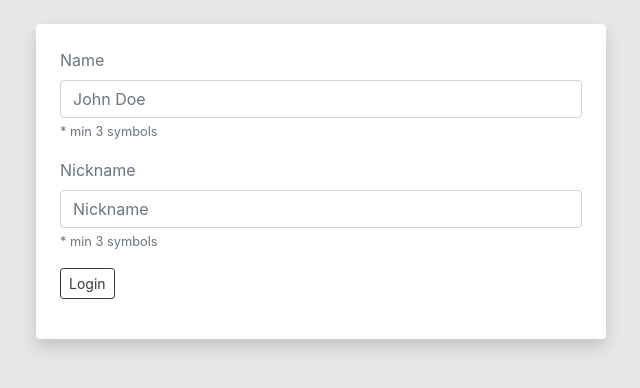
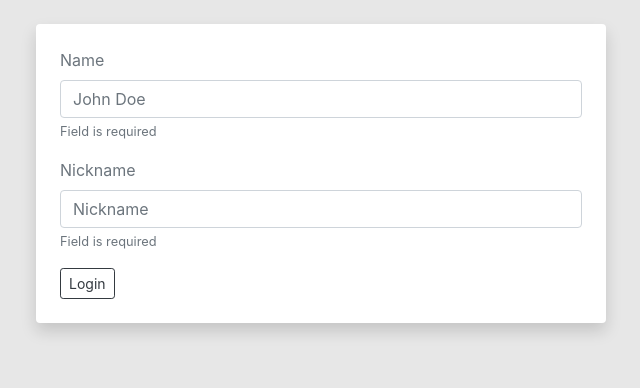
Before and after one commit to rubyqorn/ws-chat-front-implementation, a Vue app: page /#/login in a window 1280 px wide. Shown: the top 388 px of the page, without its empty margins (319-959 px from the left). Built offline with nearby package versions, Linux system fonts and the light colour scheme.

Commit message:
Login fields validation using Vuelidate plugin

```diff
--- a/package.json
+++ b/package.json
@@ -25,6 +25,7 @@
     "popper.js": "^1.16.1",
     "vue": "^2.6.12",
     "vue-router": "^3.4.5",
+    "vuelidate": "^0.7.5",
     "vuex": "^3.5.1",
     "webpack-cli": "^3.3.12",
     "webpack-dev-server": "^3.11.0"
--- a/src/components/LoginForm.vue
+++ b/src/components/LoginForm.vue
@@ -1,21 +1,31 @@
 <template>
     <div class="row justify-content-center">
         <div class="col-lg-6 shadow p-4 bg-white mt-4 rounded">
-            <form action="/">
-                <div class="form-group">
-                    <label for="name" class="control-label text-muted">Name</label>
-                    <input type="text" name="name" class="form-control" placeholder="John Doe" v-model="name">
-                    <span class="text-muted"><small>* min 3 symbols</small></span>
+            <form action="/" @submit.prevent="login">
+                <div class="form-group" :class="{ 'form-group--error': $v.name.$error }">
+                    <label for="name" class="control-label text-muted form__label">Name</label>
+                    <input type="text" name="name" class="form-control form__input" placeholder="John Doe" v-model="name" v-model.trim="$v.name.$model">
+                    <span class="error text-muted" v-if="!$v.name.required"><small>Field is required</small></span>
+                    <span class="error text-muted" v-if="!$v.name.minLength"><small>Field must contain min 3 symbols</small></span>
                 </div>
-                <div class="form-group">
+                <div class="form-group" :class="{ 'form-group--error': $v.nickname.$error }">
                     <label for="nickname" class="control-label text-muted">Nickname</label>
-                    <input type="text" name="nickname" class="form-control" placeholder="Nickname" v-model="nickname">
-                    <span class="text-muted"><small>* min 3 symbols</small></span>
+                    <input type="text" name="nickname" class="form-control" placeholder="Nickname" v-model="nickname" v-model.trim="$v.nickname.$model">
+                    <span class="error text-muted" v-if="!$v.nickname.required"><small>Field is required</small></span>
+                    <span class="error text-muted" v-if="!$v.nickname.minLength"><small>Field must contain min 6 symbols</small></span>
                 </div>
-                <div class="form-group">
+                <div class="form-group" v-if="$v.submitStatus">
+                    <p class="text-danger">{{ $v.submitStatus }}</p>
+                </div>
+                <div class="form-group" v-if="!$v.$invalid">
                     <router-link to="/chat" v-on:click.native="login" class="btn btn-sm btn-outline-dark">
                         Login
                     </router-link>
+                </div>
+                <div class="form" v-else>
+                    <button class="btn btn-outline-dark btn-sm">
+                        Login
+                    </button>
                 </div>
             </form>
         </div>
@@ -23,6 +33,8 @@
 </template>
 
 <script>
+    const { required, minLength } = require('vuelidate/lib/validators')
+
     export default {
         name: "LoginForm",
         data: function() {
@@ -33,12 +45,30 @@
         },
         methods: {
             login() {
-                let loginRequest = {
-                    name: this.name,
-                    nickname: this.nickname
-                };
+                // TODO: Validate nickname existence in database
+                this.$v.$touch();
 
-                this.$store.dispatch('loginUser', loginRequest);
+                if (this.$v.$invalid) {
+                    this.submitStatus = "Error";
+                } else {
+                    let loginRequest = {
+                        name: this.name,
+                        nickname: this.nickname
+                    };
+
+                    this.$store.dispatch('loginUser', loginRequest);
+                }
+
+            }
+        },
+        validations: {
+            name: {
+                required,
+                minLength: minLength(3)
+            },
+            nickname: {
+                required,
+                minLength: minLength(6)
             }
         }
     }
--- a/src/index.js
+++ b/src/index.js
@@ -15,8 +15,10 @@ import {Api} from './api.js'
 import {FakeApi} from './fake-api.js'
 import {store} from './vuex.js'
 import {router} from './routes.js'
+import Vuelidate from 'vuelidate';
 
 window.Vue = Vue;
+Vue.use(Vuelidate);
 
 let app = new Vue({
     el: '#app',
```
